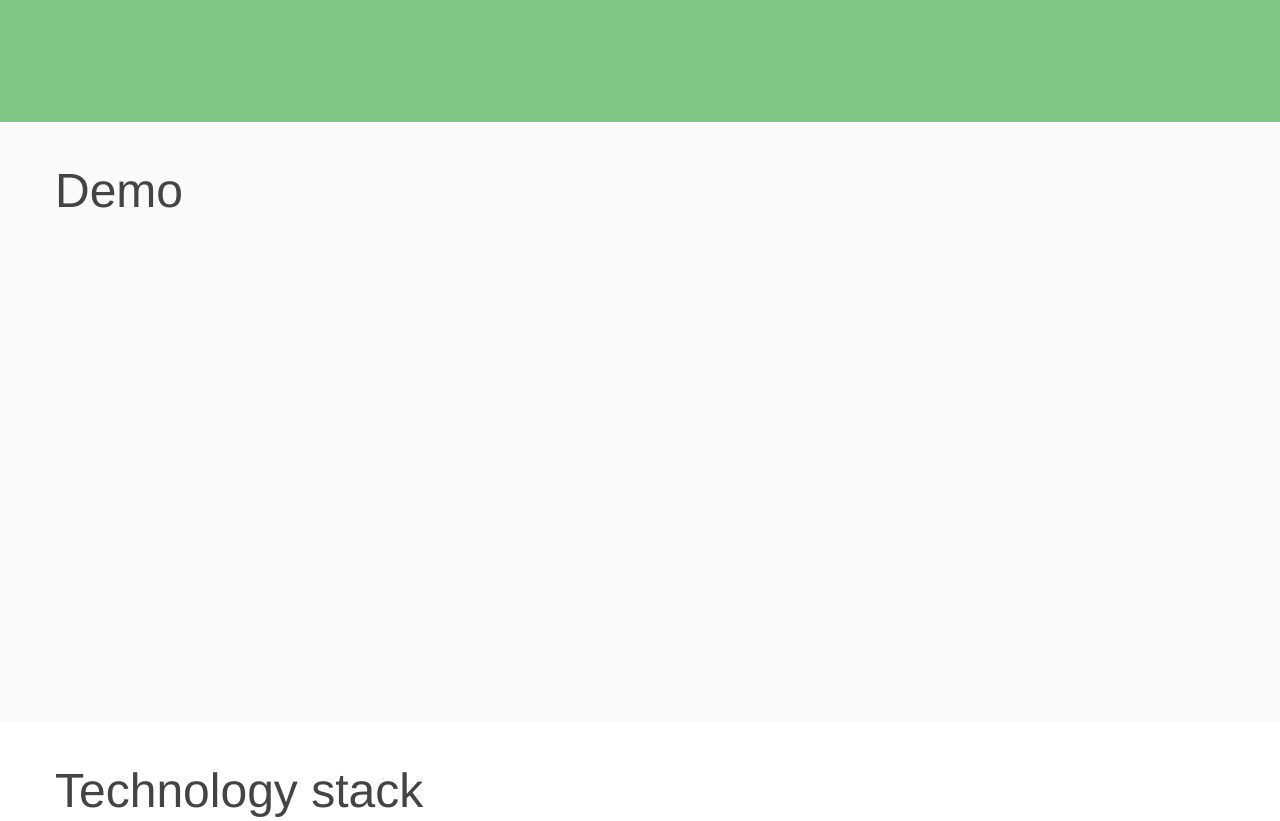
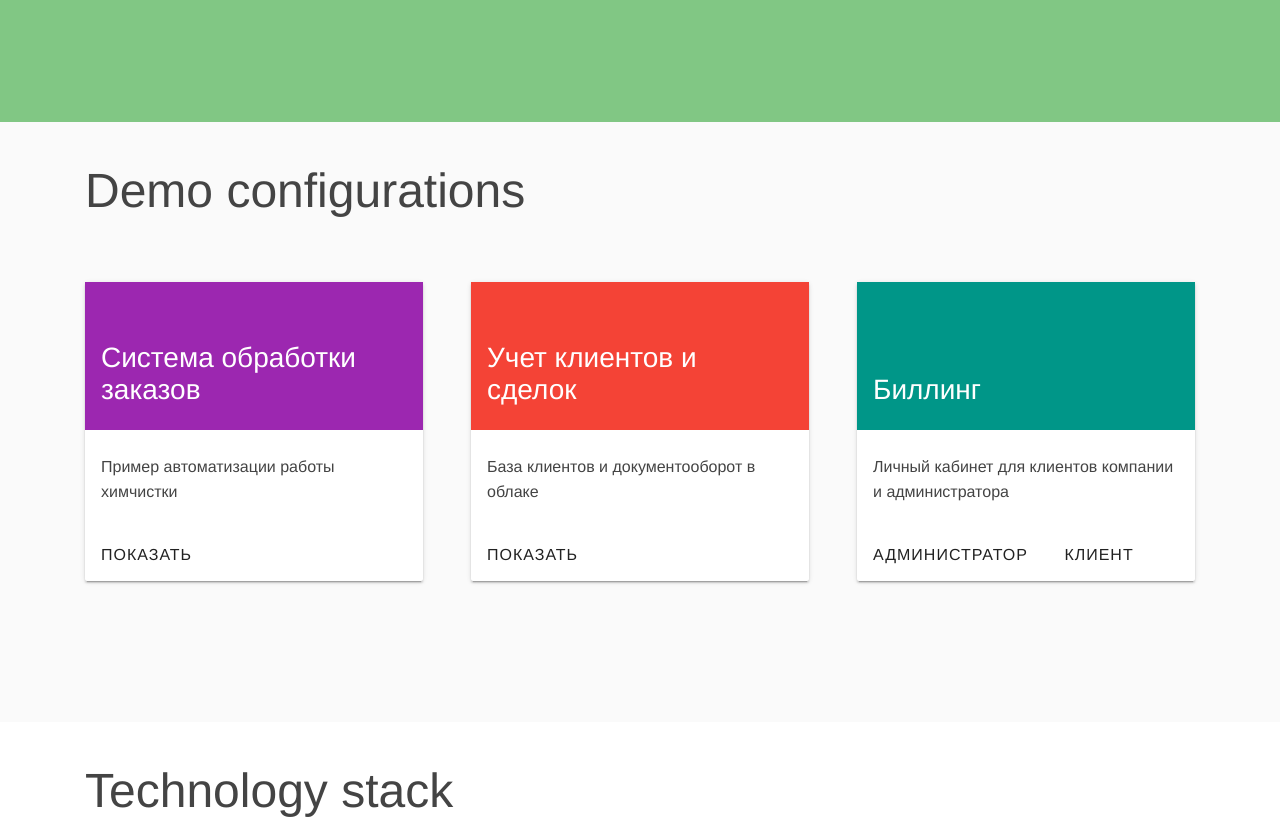
Before and after one commit to kib357/_blankSite, a plain HTML site: page index.html in a window 1280 px wide. Shown: the part 1460-2281 px from the top of the page. Drawn offline with Linux system fonts and the light colour scheme; a web font is replaced by a local one.

Commit message:
Demo configs - WIP

```diff
--- a/app.css
+++ b/app.css
@@ -428,7 +428,7 @@ th {
   background-size: 28px 42px;
 }
 .kenzo-back {
-  background: linear-gradient(90deg, #9C27B0 0%, #E91E63 25%, #F44336 50%, #673AB7 75%, #009688 100%);
+  background: linear-gradient(90deg, #9c27b0 0%, #e91e63 25%, #f44336 50%, #673ab7 75%, #009688 100%);
 }
 .navbar {
   position: fixed;
@@ -564,37 +564,8 @@ footer div.container {
 .goodies .summary p span {
   font-weight: 400;
 }
-.goodies-list {
-  display: flex;
-  flex-wrap: wrap;
-  justify-content: space-around;
-  margin: 0 -24px;
+.goodies .cards-list {
   padding-top: 48px;
-}
-.goodies-list .item {
-  flex: 1 1;
-  min-width: 250px;
-  margin: 24px;
-}
-.goodies-list .item.card {
-  padding: 24px 16px;
-  background-color: white;
-  border-radius: 2px;
-  -webkit-box-shadow: 0 2px 2px 0 rgba(0, 0, 0, 0.14), 0 3px 1px -2px rgba(0, 0, 0, 0.2), 0 1px 5px 0 rgba(0, 0, 0, 0.12);
-  -moz-box-shadow: 0 2px 2px 0 rgba(0, 0, 0, 0.14), 0 3px 1px -2px rgba(0, 0, 0, 0.2), 0 1px 5px 0 rgba(0, 0, 0, 0.12);
-  box-shadow: 0 2px 2px 0 rgba(0, 0, 0, 0.14), 0 3px 1px -2px rgba(0, 0, 0, 0.2), 0 1px 5px 0 rgba(0, 0, 0, 0.12);
-}
-.goodies-list .item h4 {
-  margin-top: 0;
-  text-transform: uppercase;
-  color: #007d71;
-}
-.goodies-list .item p {
-  margin-bottom: 36px;
-  color: #444;
-  font-size: 16px;
-  font-weight: 300;
-  line-height: 1.6;
 }
 .video {
   background-color: #81C784;
@@ -635,22 +606,27 @@ h3 {
 }
 @media (min-width: 768px) {
   .container {
-    width: 750px;
+    width: 690px;
   }
 }
 @media (min-width: 992px) {
   .container {
-    width: 970px;
+    width: 910px;
   }
 }
 @media (min-width: 1200px) {
   .container {
-    width: 1170px;
+    width: 1110px;
   }
 }
 @media (min-width: 1440px) {
   .container {
-    width: 1410px;
+    width: 1350px;
+  }
+}
+@media (min-width: 1600px) {
+  .container {
+    width: 1510px;
   }
 }
 .bn-pattern {
@@ -672,3 +648,93 @@ section .container {
   padding-top: 1px;
   padding-bottom: 1px;
 }
+.cards-list {
+  display: flex;
+  flex-wrap: wrap;
+  justify-content: space-around;
+  margin: 0 -24px;
+}
+.cards-list .item {
+  flex: 1 1;
+  min-width: 300px;
+  margin: 24px;
+}
+.cards-list .item.card {
+  background-color: white;
+  border-radius: 2px;
+  -webkit-box-shadow: 0 2px 2px 0 rgba(0, 0, 0, 0.14), 0 3px 1px -2px rgba(0, 0, 0, 0.2), 0 1px 5px 0 rgba(0, 0, 0, 0.12);
+  -moz-box-shadow: 0 2px 2px 0 rgba(0, 0, 0, 0.14), 0 3px 1px -2px rgba(0, 0, 0, 0.2), 0 1px 5px 0 rgba(0, 0, 0, 0.12);
+  box-shadow: 0 2px 2px 0 rgba(0, 0, 0, 0.14), 0 3px 1px -2px rgba(0, 0, 0, 0.2), 0 1px 5px 0 rgba(0, 0, 0, 0.12);
+}
+.cards-list .item.card .body,
+.cards-list .item.card .head {
+  padding: 24px 16px;
+}
+.cards-list .item.card .body p {
+  margin: 0px;
+}
+.cards-list .item.card .head {
+  display: flex;
+  flex-direction: column;
+  justify-content: flex-end;
+  min-height: 100px;
+  padding: 24px 16px;
+}
+.cards-list .item.card .head h3 {
+  color: #fff;
+  margin-bottom: 0px;
+  font-size: 28px;
+  font-weight: 300;
+}
+.cards-list .item.card .actions {
+  padding: 8px 8px 8px 16px;
+}
+.cards-list .item p {
+  margin-bottom: 36px;
+  color: #444;
+  font-size: 16px;
+  font-weight: 300;
+  line-height: 1.6;
+}
+button,
+input[type="button"] {
+  height: 36px;
+  min-width: 88px;
+  padding: 0 8px;
+  background: none;
+  border: none;
+  border-radius: 1px;
+  color: rgba(0, 0, 0, 0.87);
+  text-decoration: none !important;
+  text-transform: uppercase;
+  letter-spacing: 1px;
+  box-shadow: 0 2px 2px 0 rgba(0, 0, 0, 0.14), 0 3px 1px -2px rgba(0, 0, 0, 0.2), 0 1px 5px 0 rgba(0, 0, 0, 0.12);
+  outline: none !important;
+}
+button:disabled,
+input[type="button"]:disabled {
+  color: rgba(0, 0, 0, 0.26);
+  background-color: rgba(0, 0, 0, 0.12);
+  box-shadow: none !important;
+}
+.btn-flat {
+  margin: 0 8px;
+  box-shadow: none;
+  min-width: 64px;
+  color: rgba(0, 0, 0, 0.87);
+}
+.btn-flat:hover {
+  background-color: rgba(153, 153, 153, 0.2);
+}
+.btn-flat:disabled {
+  background-color: transparent !important;
+  color: rgba(0, 0, 0, 0.26) !important;
+}
+.btn-flat.first {
+  margin-left: -8px;
+}
+.btn-flat.last {
+  margin-right: -8px;
+}
+
+/*# sourceMappingURL=data:application/json;base64,eyJ2ZXJzaW9uIjozLCJzb3VyY2VzIjpbXSwibmFtZXMiOltdLCJtYXBwaW5ncyI6IiIsImZpbGUiOiJhcHAuY3NzIiwic291cmNlUm9vdCI6IiJ9*/
--- a/index.html
+++ b/index.html
@@ -60,7 +60,7 @@
         			<span>CRMs, customer order systems, ERPs and call-centers.</span>
         		</p>
         	</div>
-        	<div class="goodies-list">
+        	<div class="cards-list">
         		<div class="item">
         			<h3>Reduced development cost</h3>
         			<p>We have user interface ready, lot of routine data manage tasks solved. Just concentrate on business logic coding.</p>
@@ -83,7 +83,45 @@
         </div>    </section>
     <section class="demo">
         <div class="container">
-        	<h2>Demo</h2>
+        	<h2>
+        			Demo configurations
+        	</h2>
+        	<div class="cards-list">
+        		<div class="item card">
+        			<div class="head" style="background-color: #9c27b0;">
+        				<h3>Система обработки заказов</h3>
+        			</div>
+        			<div class="body">
+        				<p>Пример автоматизации работы химчистки</p>
+        			</div>
+        			<div class="actions">
+        				<button type="button" class="btn-flat first">Показать</button>
+        			</div>
+        		</div>
+        		<div class="item card">
+        			<div class="head" style="background-color: #f44336;">
+        				<h3>Учет клиентов и сделок</h3>
+        			</div>
+        			<div class="body">
+        				<p>База клиентов и документооборот в облаке</p>
+        			</div>
+        			<div class="actions">
+        				<button type="button" class="btn-flat first">Показать</button>
+        			</div>
+        		</div>
+        		<div class="item card">
+        			<div class="head" style="background-color: #009688;">
+        				<h3>Биллинг</h3>
+        			</div>
+        			<div class="body">
+        				<p>Личный кабинет для клиентов компании и администратора</p>
+        			</div>
+        			<div class="actions">
+        				<button type="button" class="btn-flat first">Администратор</button>
+        				<button type="button" class="btn-flat last">Клиент</button>
+        			</div>
+        		</div>
+        	</div>
         </div>    </section>
     <section class="technologies">
         <div class="container">
```
Also changed, not shown: bundle.js (+57 -23 lines), ru/index.html (+40 -2 lines).
